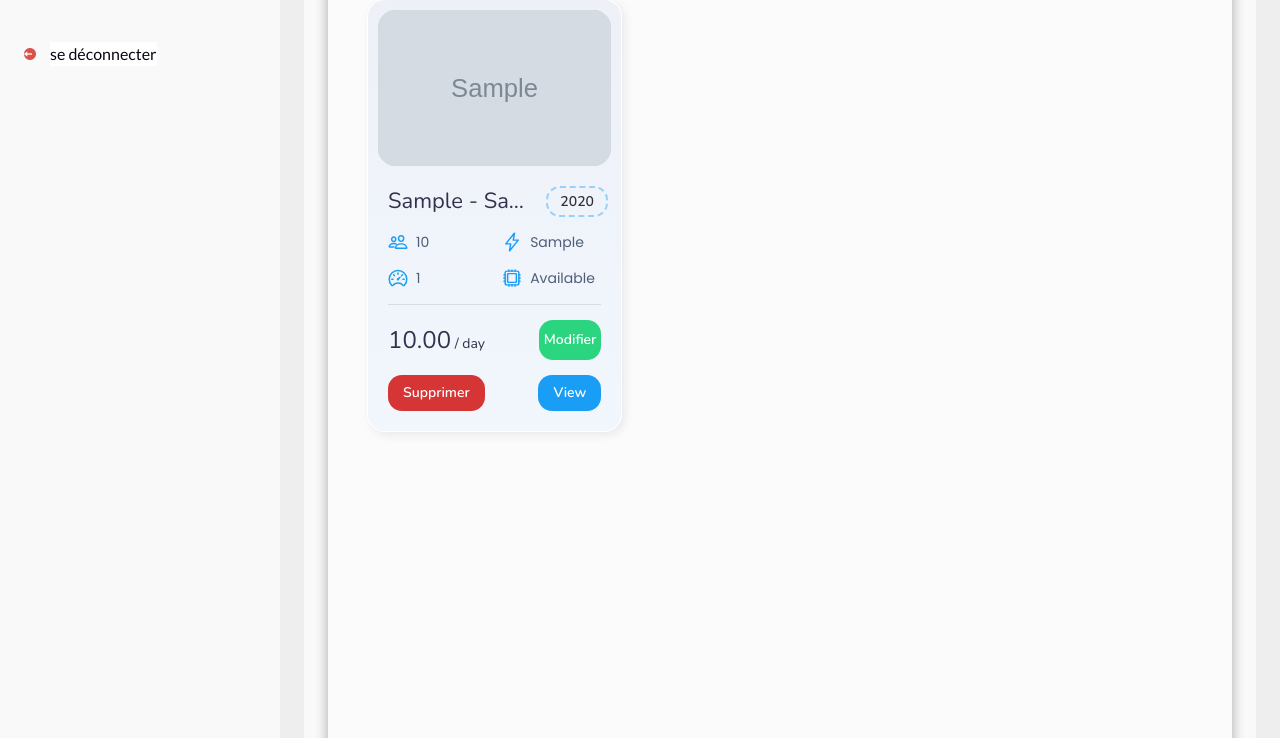
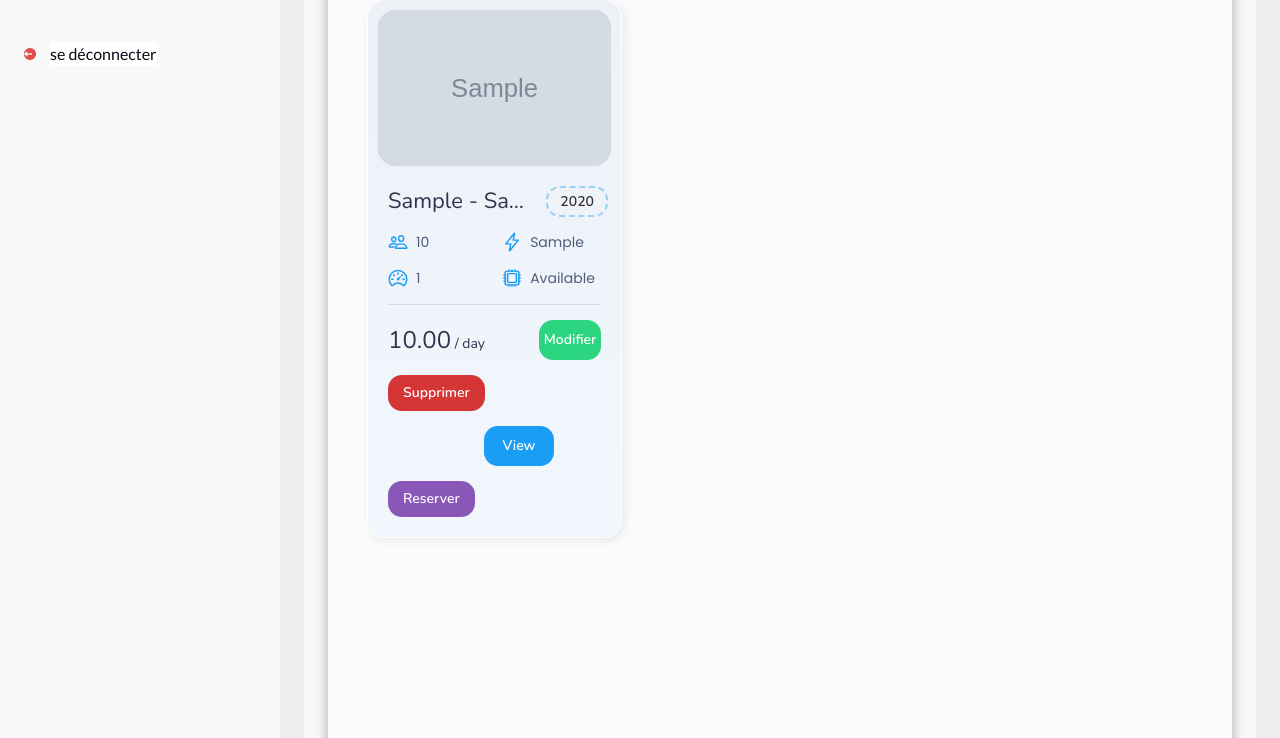
Before and after one commit to gir-yay/BDD, a Django app: page /our-cars/ in a window 1280 px wide. Shown: the part 382-1120 px from the top of the page. Run offline with Django 4.2, Linux system fonts and the light colour scheme; tables that the repository leaves empty hold one stand-in row (values such as "Sample post"); grey boxes marked "Sample" are stand-in pictures; some libraries are stand-ins or nearby versions.

Commit message:
reserver button

```diff
--- a/DB_project/appCar/views.py
+++ b/DB_project/appCar/views.py
@@ -25,7 +25,7 @@ db = client['locationv_db']
 
 
 def home(request):
-    cars = Car.objects.all()[:6]
+    cars = Car.objects.filter(status = 'Available')[:6]
     return render(request, 'home.html' , {'cars': cars})
 
 
--- a/DB_project/templates/our_cars.html
+++ b/DB_project/templates/our_cars.html
@@ -238,9 +238,19 @@
 											Supprimer
 											</button>
 											</form>
-											<button class="btn">
+
+
+
+											<button class="btn" style="margin-left: 45%; width: 70px;">
 												<a href="{% url 'view_car' car.matricule %}">View</a>
 											</button>
+
+											{% if car.status == 'Available' %}
+											<button class="btn" style="background-color: rgb(137, 87, 184);">
+												<a href="">Reserver</a>
+											</button>
+											{% endif %}
+
 
 
 
--- a/DB_project/templates/our_reservations.html
+++ b/DB_project/templates/our_reservations.html
@@ -56,12 +56,14 @@
 						<span class="text">Reservation</span>
 					</a>
 				</li>
+				<!--
 				<li>
 					<a href="">
 						<i class="bx bxs-group"></i>
 						<span class="text">Ajouter une réservation</span>
 					</a>
 				</li>
+				-->
 			</ul>
 			<ul class="side-menu">
 				<li>
```
